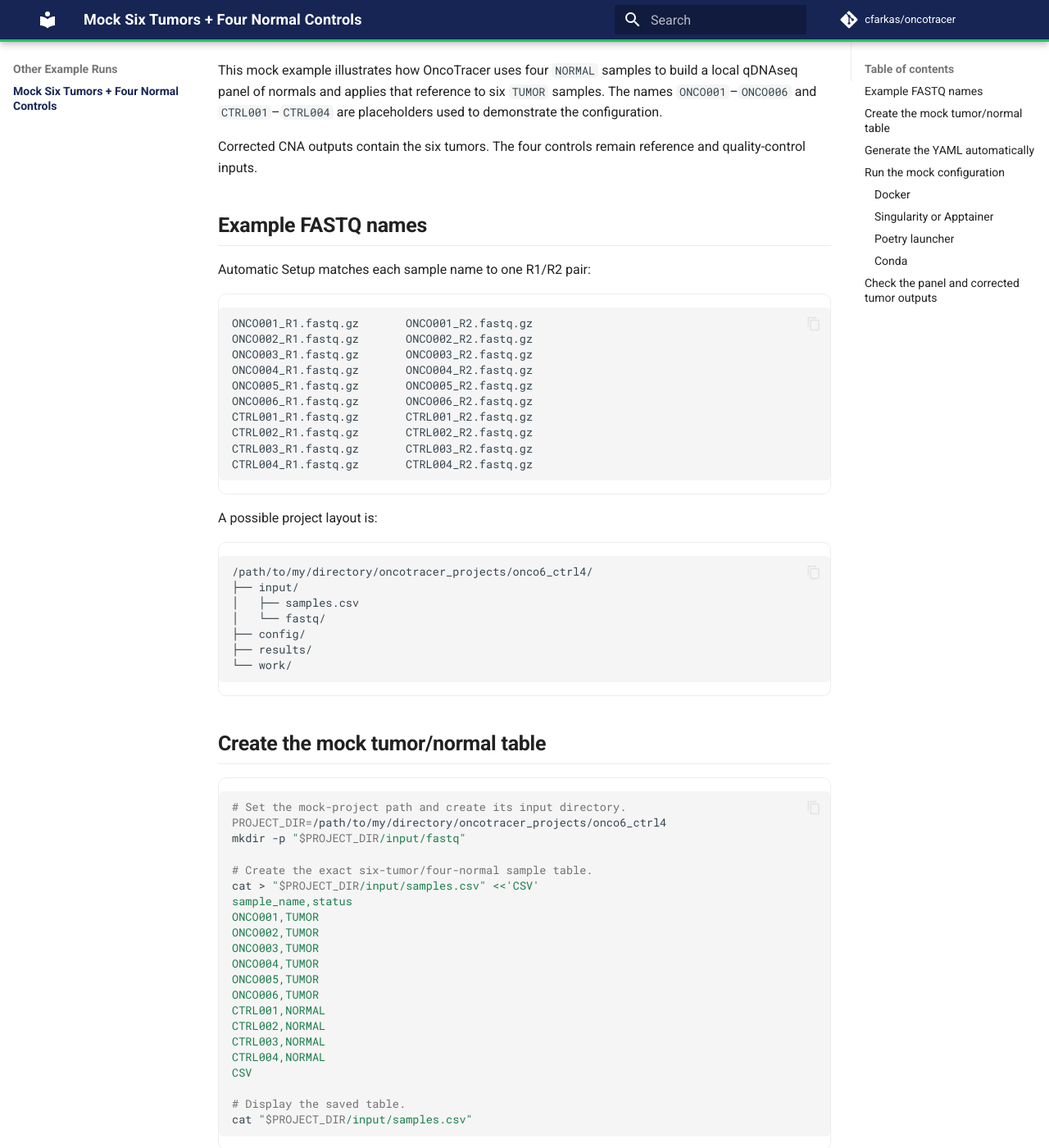
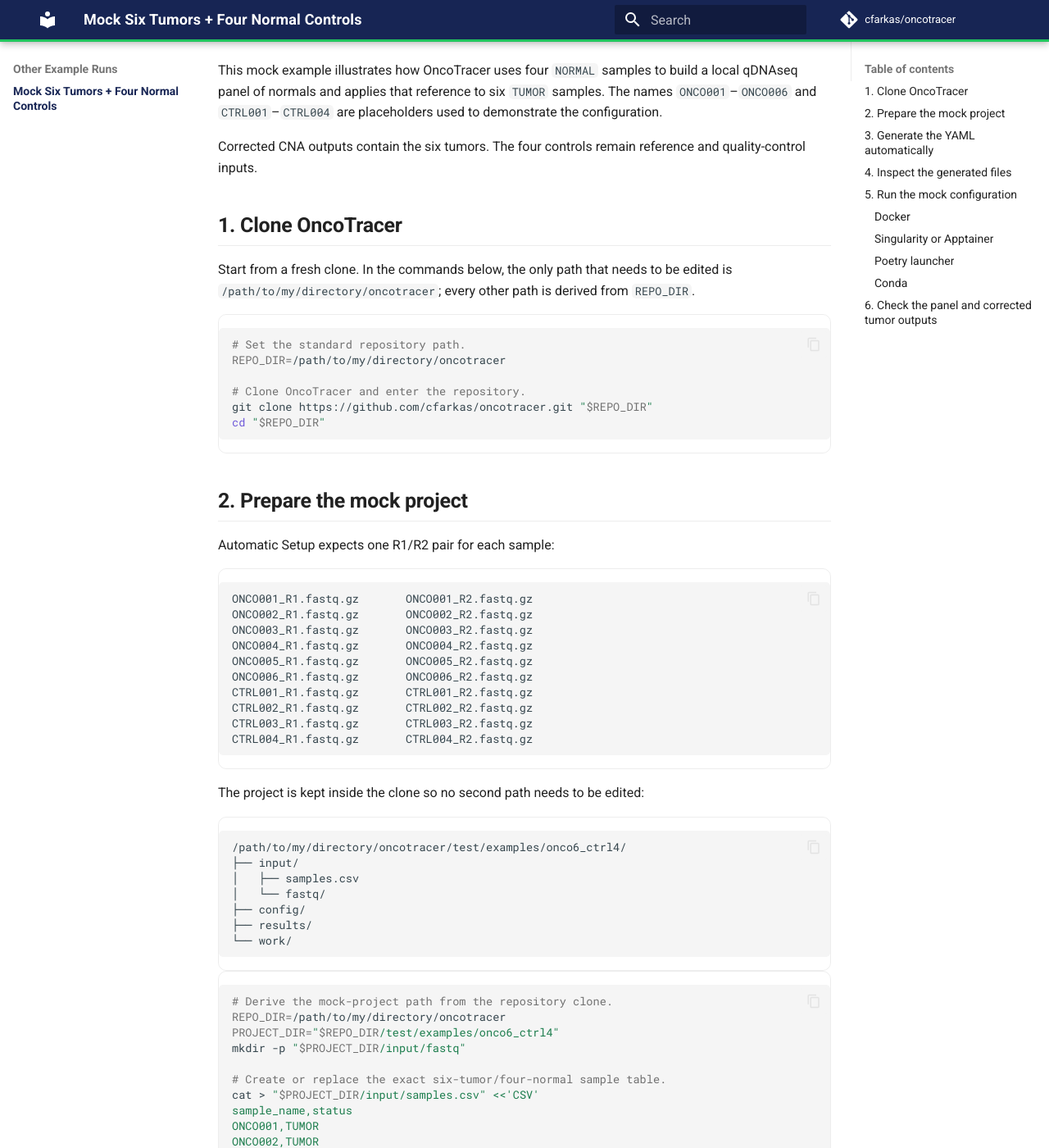
Before and after one commit to cfarkas/oncotracer, an MkDocs documentation site: the page built from docs/six_tumor_four_control.md, in a window 1280 px wide and 1400 px high, scrolled down 199 px. Shown: the whole window at 82% size. Built offline with MkDocs 1.6.1 and Material for MkDocs 9.7.7, drawn with Linux system fonts in a browser that asks for light colours; comment, search, counter and statistics services are not loaded; some of the changed text lies outside the part shown.

Commit message:
Docs: make every example start from a fresh clone
Start the mock normal-control and HCC1143 examples from a fresh repository clone, derive all paths from REPO_DIR, and add regression checks for one editable path, balanced fences, and copy/paste-valid Bash blocks.

````diff
--- a/docs/six_tumor_four_control.md
+++ b/docs/six_tumor_four_control.md
@@ -4,9 +4,22 @@
 
 Corrected CNA outputs contain the six tumors. The four controls remain reference and quality-control inputs.
 
-## Example FASTQ names
+## 1. Clone OncoTracer
 
-Automatic Setup matches each sample name to one R1/R2 pair:
+Start from a fresh clone. In the commands below, the only path that needs to be edited is `/path/to/my/directory/oncotracer`; every other path is derived from `REPO_DIR`.
+
+```bash
+# Set the standard repository path.
+REPO_DIR=/path/to/my/directory/oncotracer
+
+# Clone OncoTracer and enter the repository.
+git clone https://github.com/cfarkas/oncotracer.git "$REPO_DIR"
+cd "$REPO_DIR"
+```
+
+## 2. Prepare the mock project
+
+Automatic Setup expects one R1/R2 pair for each sample:
 
 ```text
 ONCO001_R1.fastq.gz       ONCO001_R2.fastq.gz
@@ -21,10 +34,10 @@
 CTRL004_R1.fastq.gz       CTRL004_R2.fastq.gz
 ```
 
-A possible project layout is:
+The project is kept inside the clone so no second path needs to be edited:
 
 ```text
-/path/to/my/directory/oncotracer_projects/onco6_ctrl4/
+/path/to/my/directory/oncotracer/test/examples/onco6_ctrl4/
 ├── input/
 │   ├── samples.csv
 │   └── fastq/
@@ -33,14 +46,13 @@
 └── work/
 ```
 
-## Create the mock tumor/normal table
-
 ```bash
-# Set the mock-project path and create its input directory.
-PROJECT_DIR=/path/to/my/directory/oncotracer_projects/onco6_ctrl4
+# Derive the mock-project path from the repository clone.
+REPO_DIR=/path/to/my/directory/oncotracer
+PROJECT_DIR="$REPO_DIR/test/examples/onco6_ctrl4"
 mkdir -p "$PROJECT_DIR/input/fastq"
 
-# Create the exact six-tumor/four-normal sample table.
+# Create or replace the exact six-tumor/four-normal sample table.
 cat > "$PROJECT_DIR/input/samples.csv" <<'CSV'
 sample_name,status
 ONCO001,TUMOR
@@ -55,20 +67,22 @@
 CTRL004,NORMAL
 CSV
 
-# Display the saved table.
+# Display the saved table and the expected FASTQ folder.
 cat "$PROJECT_DIR/input/samples.csv"
+printf 'Place the paired FASTQs in: %s\n' "$PROJECT_DIR/input/fastq"
 ```
 
-`sample_name` must match the text before `_R1` and `_R2`. The four `NORMAL` rows tell Automatic Setup to enable the local qDNAseq reference.
+`sample_name` must match the filename text before `_R1` and `_R2`. The four `NORMAL` rows tell Automatic Setup to enable the local qDNAseq reference.
 
-## Generate the YAML automatically
+## 3. Generate the YAML automatically
 
 ```bash
-# Set the repository and mock-project paths.
+# Set the repository and mock-project paths and enter the clone.
 REPO_DIR=/path/to/my/directory/oncotracer
-PROJECT_DIR=/path/to/my/directory/oncotracer_projects/onco6_ctrl4
+PROJECT_DIR="$REPO_DIR/test/examples/onco6_ctrl4"
+cd "$REPO_DIR"
 
-# Validate the paired FASTQ mapping and generate the YAML and samplesheet.
+# Validate the paired FASTQs and generate the YAML and samplesheet.
 nextflow run "$REPO_DIR/main.nf" --auto_params \
   --mode illumina \
   --reads_folder "$PROJECT_DIR/input/fastq" \
@@ -88,14 +102,15 @@
 illumina_pon_min_mapq: 37
 ```
 
-Inspect the generated files:
+## 4. Inspect the generated files
 
 ```bash
-# Set the mock-project path.
-PROJECT_DIR=/path/to/my/directory/oncotracer_projects/onco6_ctrl4
+# Set the repository and mock-project paths.
+REPO_DIR=/path/to/my/directory/oncotracer
+PROJECT_DIR="$REPO_DIR/test/examples/onco6_ctrl4"
 
 # Review the generated run configuration and sample mapping.
-sed -n '1,120p' "$PROJECT_DIR/config/illumina.auto.yml"
+sed -n '1,140p' "$PROJECT_DIR/config/illumina.auto.yml"
 sed -n '1,20p' "$PROJECT_DIR/config/illumina.samplesheet.csv"
 cat "$PROJECT_DIR/config/auto_params_manifest.tsv"
 
@@ -106,16 +121,16 @@
 
 The final two commands should print `6` and `4`.
 
-## Run the mock configuration
+## 5. Run the mock configuration
 
-Choose exactly one of the four methods below. All methods read the same generated YAML and illustrate the same four-control local qDNAseq reference.
+Choose exactly one method. Each command reads the same generated YAML; route-specific work directories prevent cache mixing.
 
 ### Docker
 
 ```bash
 # Run the mock configuration with the maintained Docker image.
 REPO_DIR=/path/to/my/directory/oncotracer
-PROJECT_DIR=/path/to/my/directory/oncotracer_projects/onco6_ctrl4
+PROJECT_DIR="$REPO_DIR/test/examples/onco6_ctrl4"
 nextflow run "$REPO_DIR/main.nf" --docker \
   -params-file "$PROJECT_DIR/config/illumina.auto.yml" \
   -work-dir "$PROJECT_DIR/work/docker" \
@@ -127,7 +142,7 @@
 ```bash
 # Run the mock configuration through Singularity or Apptainer.
 REPO_DIR=/path/to/my/directory/oncotracer
-PROJECT_DIR=/path/to/my/directory/oncotracer_projects/onco6_ctrl4
+PROJECT_DIR="$REPO_DIR/test/examples/onco6_ctrl4"
 nextflow run "$REPO_DIR/main.nf" --singularity \
   -params-file "$PROJECT_DIR/config/illumina.auto.yml" \
   -work-dir "$PROJECT_DIR/work/singularity" \
@@ -139,7 +154,7 @@
 ```bash
 # Install the launcher and run the mock configuration through Poetry with Docker.
 REPO_DIR=/path/to/my/directory/oncotracer
-PROJECT_DIR=/path/to/my/directory/oncotracer_projects/onco6_ctrl4
+PROJECT_DIR="$REPO_DIR/test/examples/onco6_ctrl4"
 cd "$REPO_DIR"
 poetry install --no-interaction
 poetry run oncotracer --repo-dir "$REPO_DIR" --backend docker \
@@ -153,20 +168,21 @@
 ```bash
 # Create or reuse the native environments and run the mock configuration.
 REPO_DIR=/path/to/my/directory/oncotracer
-PROJECT_DIR=/path/to/my/directory/oncotracer_projects/onco6_ctrl4
+PROJECT_DIR="$REPO_DIR/test/examples/onco6_ctrl4"
 nextflow run "$REPO_DIR/main.nf" --conda \
   -params-file "$PROJECT_DIR/config/illumina.auto.yml" \
   -work-dir "$PROJECT_DIR/work/conda" \
   -resume
 ```
 
-Use one method. The Poetry example uses Docker as its scientific backend; `--backend singularity` and `--backend conda` are also accepted by the launcher.
+The Poetry launcher also accepts `--backend singularity` and `--backend conda`.
 
-## Check the panel and corrected tumor outputs
+## 6. Check the panel and corrected tumor outputs
 
 ```bash
-# Set the mock-project result paths.
-PROJECT_DIR=/path/to/my/directory/oncotracer_projects/onco6_ctrl4
+# Set the repository, mock-project, and result paths.
+REPO_DIR=/path/to/my/directory/oncotracer
+PROJECT_DIR="$REPO_DIR/test/examples/onco6_ctrl4"
 OUT="$PROJECT_DIR/results"
 PON="$OUT/01_samurai_illumina/qdnaseq_local_pon"
 
````
Also changed, not shown: other parts of docs/six_tumor_four_control.md (+1 -1 lines), examples/hcc1143_lpwgs/README.md (+97 -11 lines), 2 other files.
